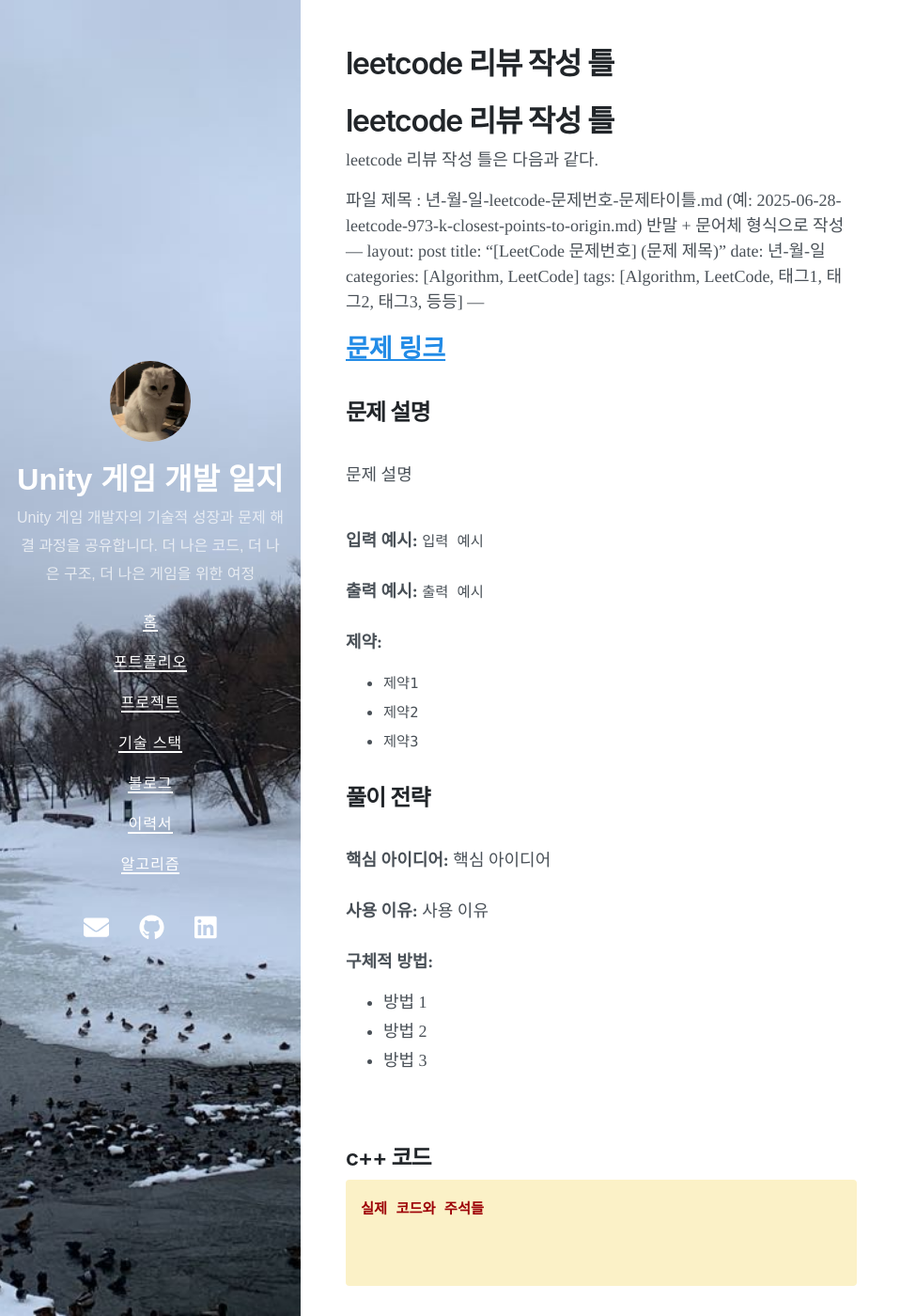
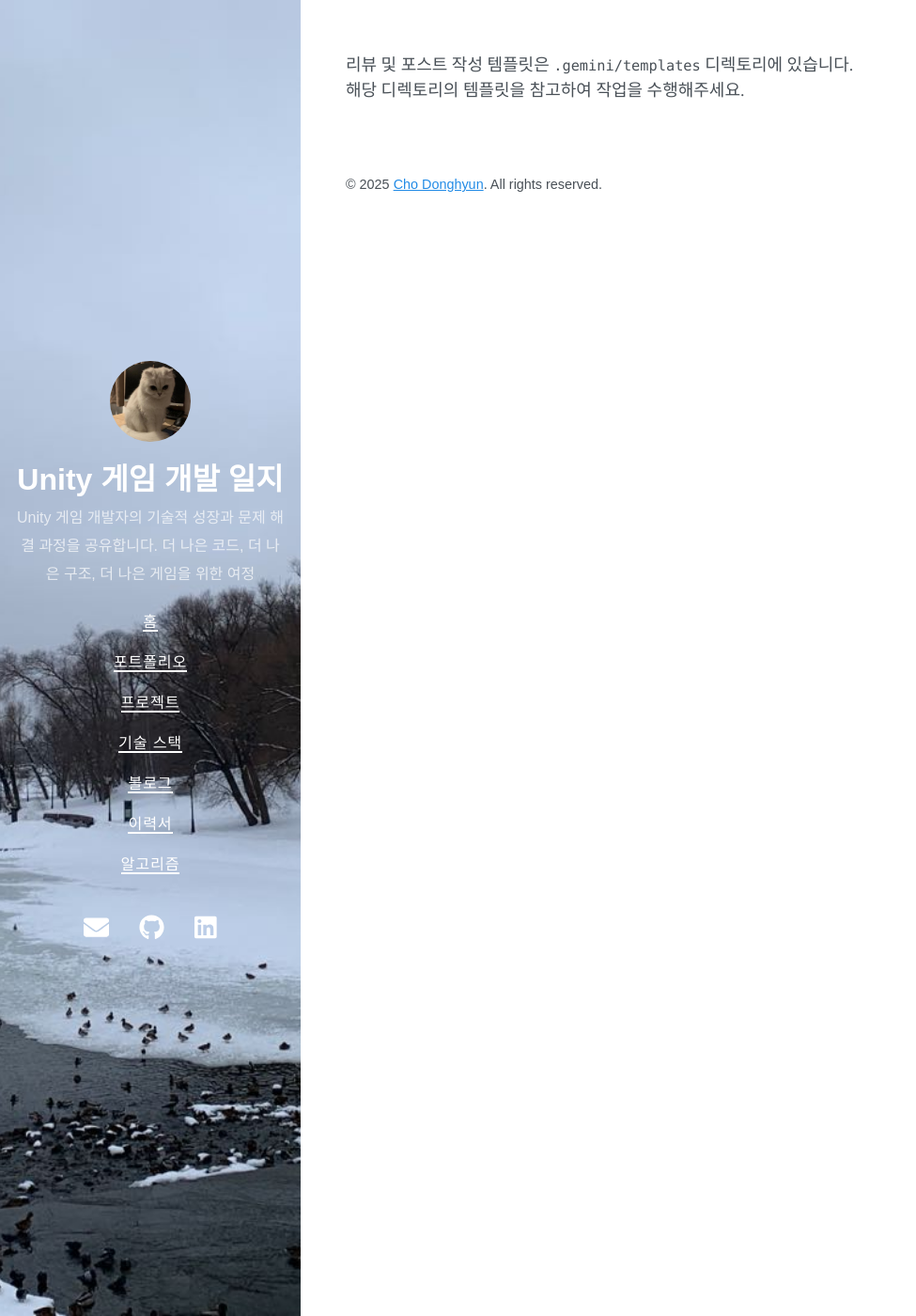
Before and after one commit to vlaud/vlaud.github.io, a Jekyll site: the page built from GEMINI.MD, in a window 1280 px wide and 1400 px high. Shown: the whole window at 94% size, without its empty margins (0-975 px from the left). Built offline with Jekyll 4.4.1, drawn with Linux system fonts in a browser that asks for light colours; nearby versions of some CDN libraries; our own code applies the rules of GitHub Pages for plain Markdown files; some of the changed text lies outside the part shown.

Commit message:
gemini 템플릿 폴더 추가
템플릿들을 폴더에서 추가하여 관리

````diff
--- a/GEMINI.MD
+++ b/GEMINI.MD
@@ -1,63 +1 @@
-# leetcode 리뷰 작성 틀
-leetcode 리뷰 작성 틀은 다음과 같다.
-
-파일 제목 : 년-월-일-leetcode-문제번호-문제타이틀.md
-(예: 2025-06-28-leetcode-973-k-closest-points-to-origin.md)
-반말 + 문어체 형식으로 작성
----
-layout: post
-title: "[LeetCode 문제번호] (문제 제목)"
-date: 년-월-일
-categories: [Algorithm, LeetCode]
-tags: [Algorithm, LeetCode, 태그1, 태그2, 태그3, 등등]
----
-
-<a href="문제 링크" style="font-size:1.5em;"><b>문제 링크</b></a>
-
-## 문제 설명<br/><br/>
-문제 설명 <br/><br/>
-
-**입력 예시:** `입력 예시`<br/><br/>
-**출력 예시:** `출력 예시` <br/><br/>
-**제약:**
-- `제약1`
-- `제약2`
-- `제약3`
-
-## 풀이 전략<br/><br/>
-**핵심 아이디어:** 핵심 아이디어<br/><br/>
-**사용 이유:** 사용 이유<br/><br/>
-**구체적 방법:**
-- 방법 1
-- 방법 2
-- 방법 3
-
-<br/>
-
-## c++ 코드
-```cpp{% raw %}
-실제 코드와 주석들
-
-{% endraw %}
-```
-
-## 해설
-- 단계별 과정:
-    1. 해설
-    2. 해설
-    3. 해설
-    4. 해설
-- 예외 처리:
-    - 예외 상황 (반환값 반환)
-
-## 시간복잡도
-- 시간 복잡도
-
-## 마치며
-설명.<br/>
-설명
-
----
-
-*작성일: 2025.06.28*<br/>
-*작성자: Cho Donghyun*
+리뷰 및 포스트 작성 템플릿은 `.gemini/templates` 디렉토리에 있습니다. 해당 디렉토리의 템플릿을 참고하여 작업을 수행해주세요.
````
Also changed, not shown: .gemini/templates/concept_and_examples.md (added), .gemini/templates/leetcode_review.md (added).
